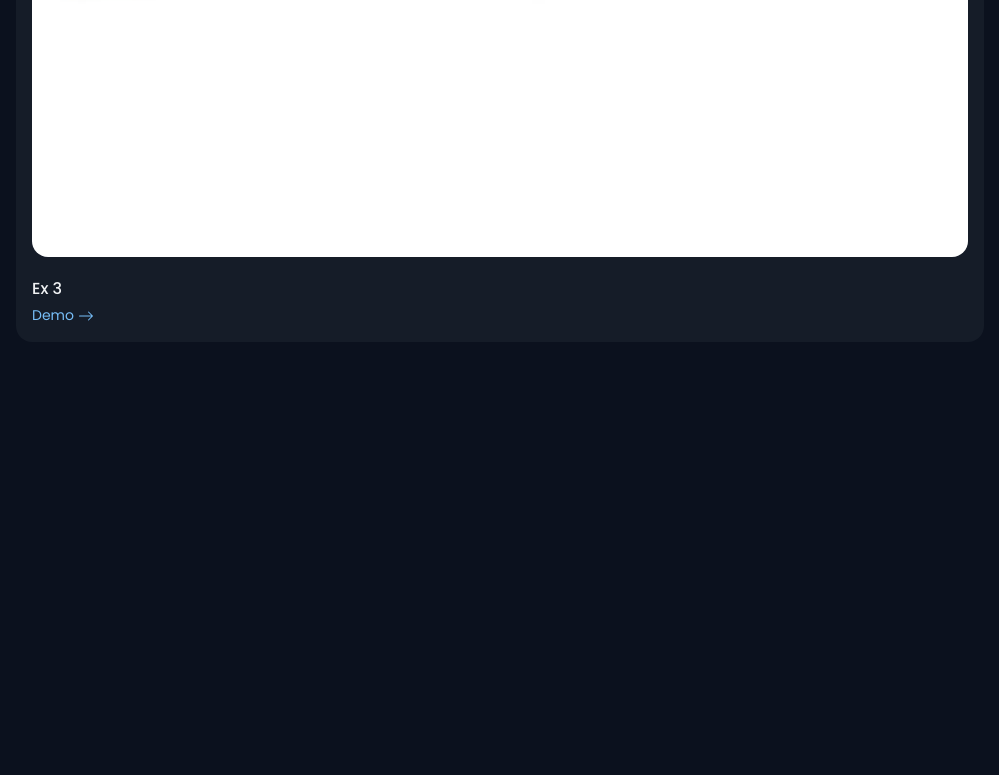
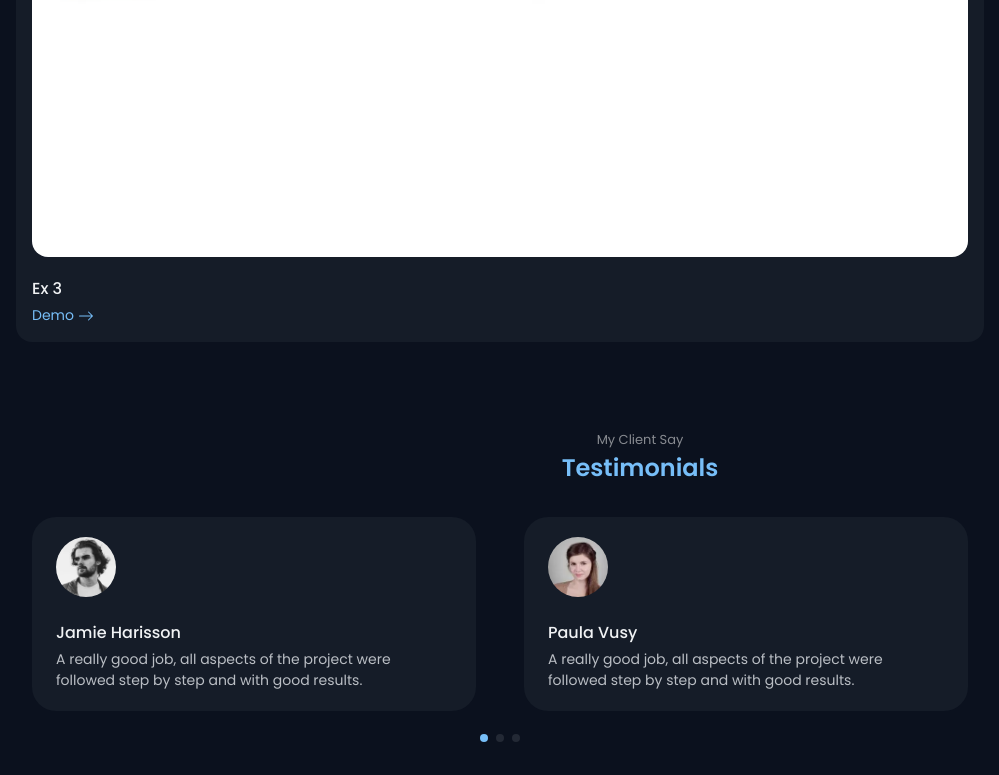
Before and after one commit to fajaraldev/personal-portfolio, a React (Create React App) app: page / in a window 1280 px wide. Shown: the part 4692-5467 px from the top of the page, without its empty margins (0-999 px from the left). Before the commit the page ends 5050 px from the top, so only its background shows below. Built offline with nearby package versions, Linux system fonts and the light colour scheme.

Commit message:
build: create Testimonials component

```diff
--- a/package.json
+++ b/package.json
@@ -6,11 +6,13 @@
     "@testing-library/jest-dom": "^5.16.4",
     "@testing-library/react": "^13.1.1",
     "@testing-library/user-event": "^13.5.0",
+    "framer-motion": "^6.3.3",
     "node-sass": "^7.0.1",
     "react": "^18.0.0",
     "react-dom": "^18.0.0",
     "react-icons": "^4.3.1",
     "react-scripts": "5.0.1",
+    "swiper": "^8.1.4",
     "web-vitals": "^2.1.4"
   },
   "scripts": {
--- a/src/App.js
+++ b/src/App.js
@@ -1,6 +1,6 @@
 import React from 'react';
 import { Navbar } from './components';
-import { Home, About, Skills, Services, Work } from './container';
+import { Home, About, Skills, Services, Work, Testimonials } from './container';
 
 
 import './App.scss';
@@ -15,6 +15,7 @@
         <Skills/>
         <Services/>
         <Work/>
+        <Testimonials/>
       </div>
     </>
   );
--- /dev/null
+++ b/src/container/Testimonials/Testimonials.js
@@ -0,0 +1,69 @@
+import React from 'react';
+import { AppWrap } from '../../wrapper';
+import { Swiper, SwiperSlide } from 'swiper/react';
+import { Pagination } from "swiper";
+
+import { images } from '../../constants';
+import 'swiper/css';
+import 'swiper/css/pagination';
+import './Testimonials.scss';
+
+const testimonials = [
+  {
+    name: "Jamie Harisson", imgUrl: images.testimonial1,
+    description: "A really good job, all aspects of the project were followed step by step and with good results."
+  },
+  {
+    name: "Paula Vusy", imgUrl: images.testimonial2,
+    description: "A really good job, all aspects of the project were followed step by step and with good results."
+  },
+  {
+    name: "Sara Chil", imgUrl: images.testimonial3,
+    description: "A really good job, all aspects of the project were followed step by step and with good results."
+  },
+]
+
+function Testimonials() {
+  return (
+    <>
+      <span className="section__subtitle">My Client Say</span>
+      <h2 className="section__title">Testimonials</h2>
+
+      <div className="testimonial__container container">
+        <Swiper
+          slidesPerView={1}
+          spaceBetween={24}
+          breakpoints={{
+            576: {
+              slidesPerView: 2,
+            },
+            768: {
+              slidesPerView: 2,
+              spaceBetween: 48,
+            }
+          }}
+          pagination={{
+            clickable: true
+            }}
+          loop={true}
+          grabCursor={true}
+          modules={[Pagination]}
+          className="testimonial__container container"
+        >
+          {testimonials.map((item, index) => (
+            <SwiperSlide
+              className="testimonial__card"
+              key={index}
+            >
+              <img src={item.imgUrl} alt={item.name} />
+              <h3>{item.name}</h3>
+              <p>{item.description}</p>
+            </SwiperSlide>
+          ))}
+        </Swiper>
+      </div>
+    </>
+  )
+}
+
+export default AppWrap(Testimonials);
--- /dev/null
+++ b/src/container/Testimonials/Testimonials.scss
@@ -0,0 +1,31 @@
+.testimonial__card {
+  background-color: var(--container-color);
+  padding: 1.25rem 1.5rem;
+  border-radius: 1.5rem;
+  margin-bottom: 3rem;
+
+  img {
+    width: 60px;
+    border-radius: 3rem;
+    margin-bottom: 1rem;
+  }
+
+  h3 {
+    font-size: var(--normal-font-size);
+    font-weight: var(--font-medium);
+    margin-bottom: .25rem;
+  }
+
+  p {
+    font-size: var(--small-font-size);
+  }
+}
+
+/* Swiper class */
+.swiper-pagination-bullet {
+  background-color: var(--text-color-light) !important;
+}
+
+.swiper-pagination-bullet-active {
+  background-color: var(--first-color) !important;
+}
--- a/src/container/Work/Work.js
+++ b/src/container/Work/Work.js
@@ -24,13 +24,11 @@
 
   function handleWorkFilter(item) {
     setActiveFilter(item);
-    setTimeout(() => {
-      if (item === 'All') {
-        setFilterwork(works);
-      } else {
-        setFilterwork(works.filter((work) => work.tags.includes(item)));
-      }
-    }, 500);
+    if (item === 'All') {
+      setFilterwork(works);
+    } else {
+      setFilterwork(works.filter((work) => work.tags.includes(item)));
+    }
   }
 
   return (
--- a/src/container/index.js
+++ b/src/container/index.js
@@ -3,3 +3,4 @@
 export { default as Skills } from './Skills/Skills';
 export { default as Services } from './Services/Services';
 export { default as Work } from './Work/Work';
+export { default as Testimonials } from './Testimonials/Testimonials';
```
Also changed, not shown: 1 other file (tests, documents, lock files or other folders).
